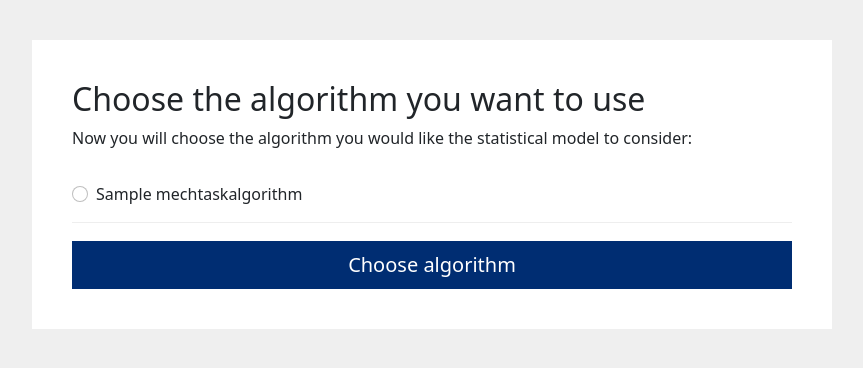
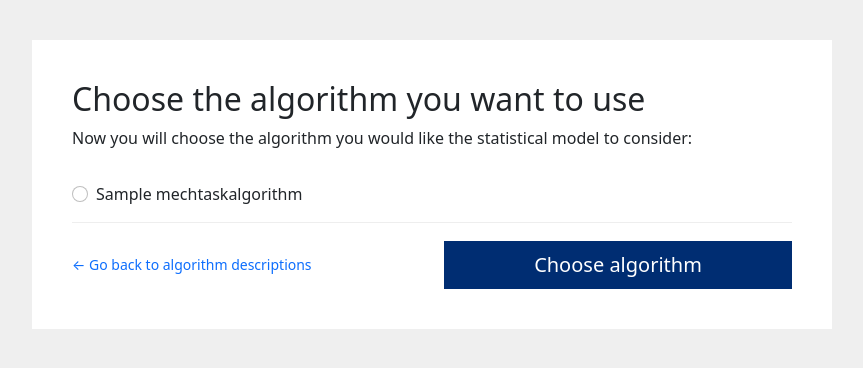
Before and after one commit to Sreyanth/participatory-algo-design-survey-app, a Django app: template webapp/templates/choose-algorithm.html in a window 1280 px wide. Shown: the part 53-421 px from the top of the page, without its empty margins (208-1071 px from the left). Run offline with Django 3.2, Linux system fonts and the light colour scheme; tables that the repository leaves empty hold one stand-in row (values such as "Sample post"); the template is opened without the code that fills it: values that come from a table or form of the project are taken from there, most other values are stand-ins (such as "Sample title", 1, 10 or a date in 2020); some libraries are stand-ins or nearby versions.

Commit message:
Add a link to go back to understanding algos on choose algos

```diff
--- a/webapp/templates/choose-algorithm.html
+++ b/webapp/templates/choose-algorithm.html
@@ -30,6 +30,18 @@
       </div>
       {% endfor %}
 
+      <div class="row">
+        <div class="col-md-6 mt-3 text-center text-sm-start">
+          <a
+            href="/understand-algorithms"
+            class="link-primary text-decoration-none"
+            style="line-height: 3rem; font-size: 14px"
+          >
+            &larr; Go back to algorithm descriptions
+          </a>
+        </div>
+
+        <div class="col-md-6">
           <button
             type="submit"
             name="button"
@@ -37,6 +49,8 @@
           >
             Choose algorithm
           </button>
+        </div>
+      </div>
     </form>
   </div>
 </div>
```
Lines whose indentation alone changed are shown as unchanged.
